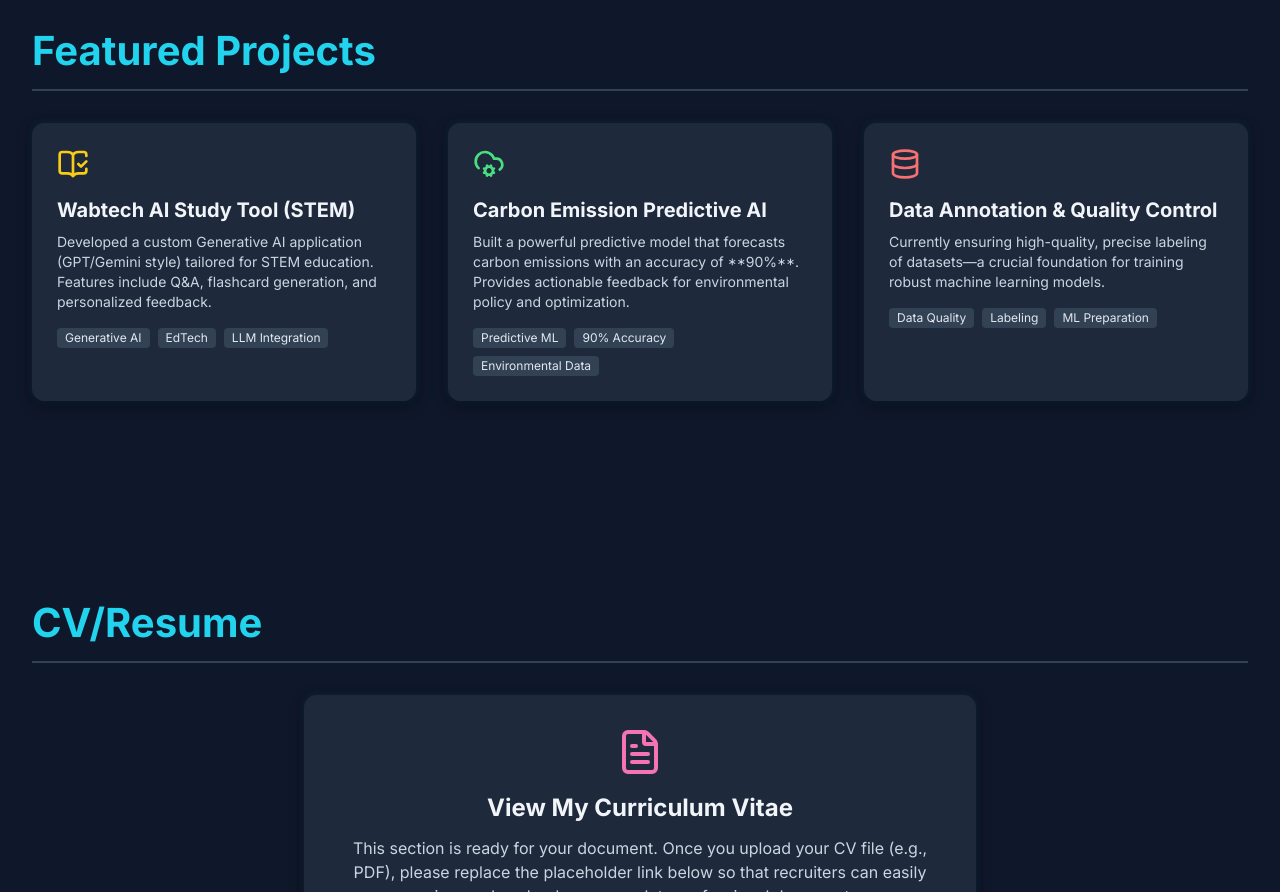
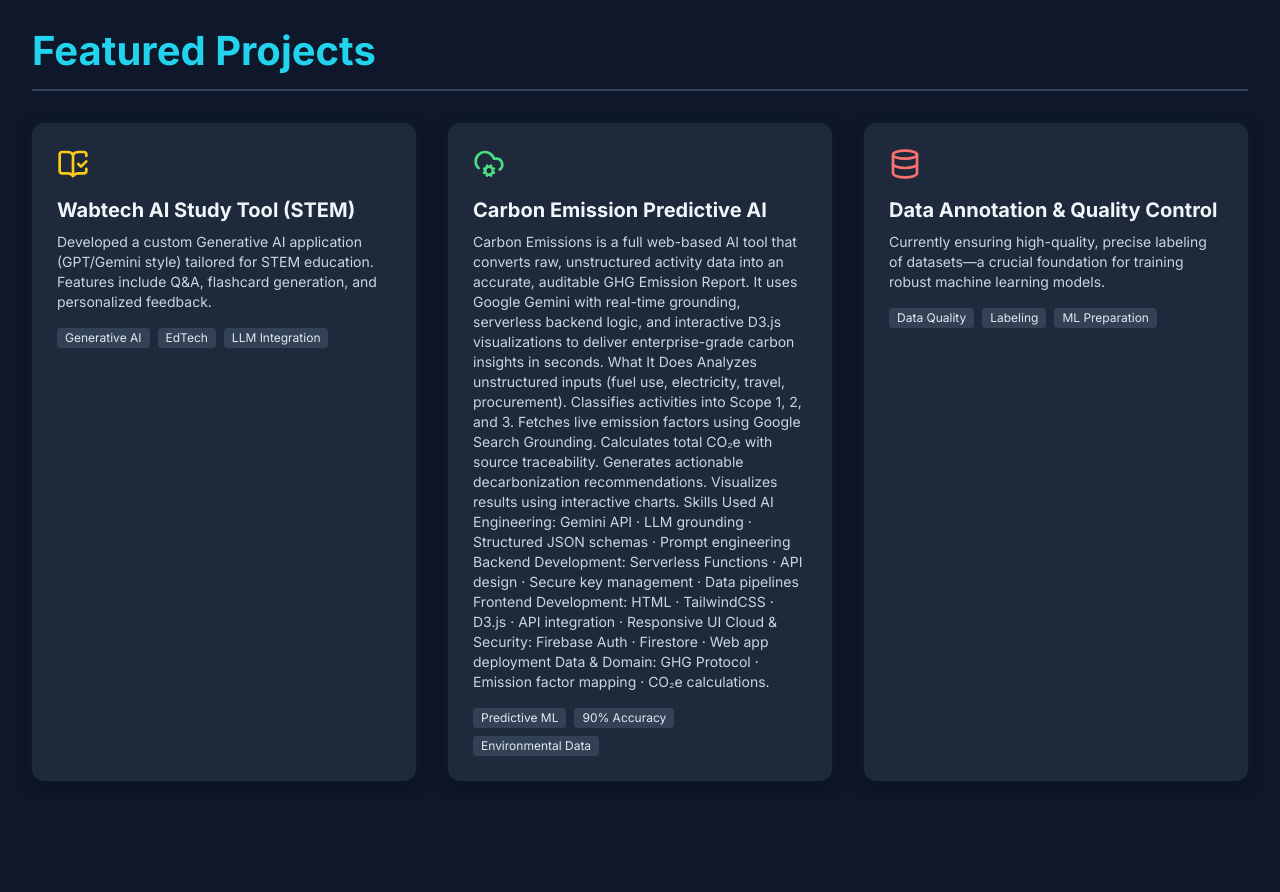
Before and after one commit to Nolin2/My-portifolio, a plain HTML site: page index.html in a window 1280 px wide. Shown: the part 1260-2152 px from the top of the page. Drawn offline with nearby package versions, Linux system fonts and the light colour scheme.

Commit message:
Update index.html

```diff
--- a/index.html
+++ b/index.html
@@ -113,7 +113,7 @@
                         Building Intelligence.<br>Scaling Impact.
                     </h1>
                     <p class="text-xl max-w-2xl text-slate-300 mb-8">
-                        I am an AI Engineer specializing in **LLM Development, Predictive Modeling, and robust MLOps systems** built with Python and modern ML frameworks.
+                        I am an Entry Level AI Engineer specializing in **LLM Development, Predictive Modeling, and robust MLOps systems** built with Python and modern ML frameworks.
                     </p>
                     <a href="#projects" class="inline-flex items-center btn-primary px-8 py-3 rounded-xl shadow-lg hover:shadow-xl transition-all">
                         View Projects <i data-lucide="arrow-right" class="w-5 h-5 ml-2"></i>
@@ -160,10 +160,29 @@
                     </div>
                 </div>
 
-                <div class="ai-card-clickable p-6 rounded-xl" onclick="showProjectDetails('carbon_ai')">
+                <div class="ai-card-clickable p-6 rounded-xl" onclick="showProjectDetails('https://eco-predict-ai.web.app/')">
                     <i data-lucide="cloud-cog" class="w-8 h-8 text-green-400 mb-4"></i>
                     <h3 class="text-xl font-bold mb-2 text-slate-100">Carbon Emission Predictive AI</h3>
-                    <p class="text-slate-300 text-sm">Built a powerful predictive model that forecasts carbon emissions with an accuracy of **90%**. Provides actionable feedback for environmental policy and optimization.</p>
+                    <p class="text-slate-300 text-sm">Carbon Emissions is a full web-based AI tool that converts raw, unstructured activity data into an accurate, auditable GHG Emission Report. It uses Google Gemini with real-time grounding, serverless backend logic, and interactive D3.js visualizations to deliver enterprise-grade carbon insights in seconds.
+
+What It Does
+Analyzes unstructured inputs (fuel use, electricity, travel, procurement).
+Classifies activities into Scope 1, 2, and 3.
+Fetches live emission factors using Google Search Grounding.
+Calculates total CO₂e with source traceability.
+Generates actionable decarbonization recommendations.
+Visualizes results using interactive charts.
+Skills Used
+AI Engineering:
+Gemini API · LLM grounding · Structured JSON schemas · Prompt engineering
+Backend Development:
+Serverless Functions · API design · Secure key management · Data pipelines
+Frontend Development:
+HTML · TailwindCSS · D3.js · API integration · Responsive UI
+Cloud & Security:
+Firebase Auth · Firestore · Web app deployment
+Data & Domain:
+GHG Protocol · Emission factor mapping · CO₂e calculations.</p>
                     <div class="mt-4 flex flex-wrap gap-2">
                         <span class="bg-slate-700 text-xs px-2 py-0.5 rounded text-slate-200">Predictive ML</span>
                         <span class="bg-slate-700 text-xs px-2 py-0.5 rounded text-slate-200">90% Accuracy</span>
@@ -274,7 +293,7 @@
                 <a href="mailto:masainollin@gmail.com" class="text-slate-300 hover:text-[#22d3ee] transition">
                     <i data-lucide="mail" class="w-6 h-6 inline-block mr-1"></i> masainollin@gmail.com
                 </a>
-                <a href="https://www.linkedin.com/in/nolin-masai" target="_blank" class="text-slate-300 hover:text-[#22d3ee] transition">
+                <a href="https://www.linkedin.com/in/nolin-masai-795aa32b4?utm_source=share&utm_campaign=share_via&utm_content=profile&utm_medium=android_app" target="_blank" class="text-slate-300 hover:text-[#22d3ee] transition">
                     <i data-lucide="linkedin" class="w-6 h-6 inline-block mr-1"></i> LinkedIn
                 </a>
                 <a href="https://github.com/yourprofile" target="_blank" class="text-slate-300 hover:text-[#22d3ee] transition">
```
